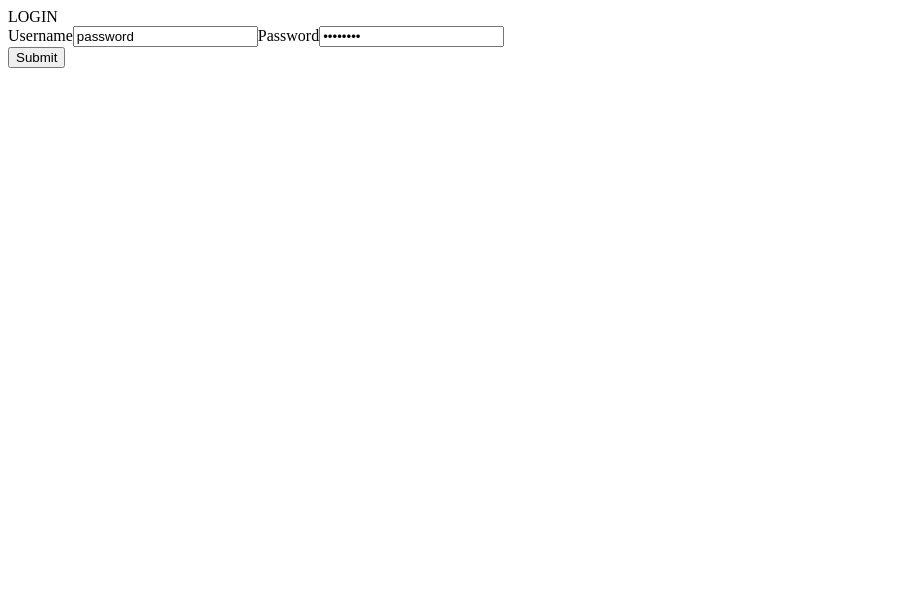
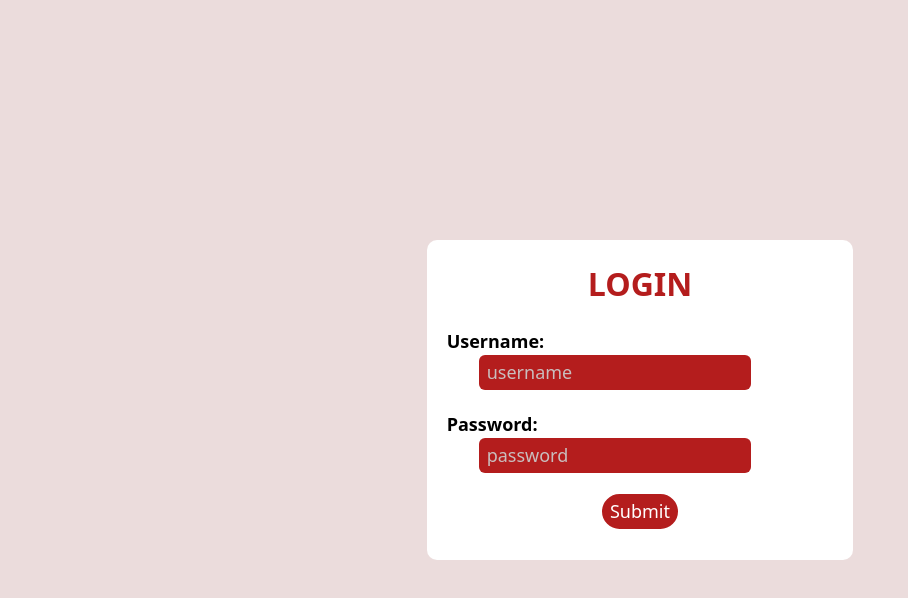
Before and after one commit to Adarshb2000/Dairy, a React (Vite) app in the folder Frontend/: page /login in a window 1280 px wide. Shown: the top 598 px of the page, without its empty margins (0-908 px from the left). Built offline with nearby package versions, Linux system fonts and the light colour scheme.

Commit message:
login page css added

```diff
--- a/Frontend/package.json
+++ b/Frontend/package.json
@@ -4,6 +4,8 @@
   "description": "",
   "main": "index.js",
   "dependencies": {
+    "autoprefixer": "^10.4.2",
+    "postcss": "^8.4.6",
     "prettier": "^2.5.1",
     "react": "^17.0.2",
     "react-dom": "^17.0.2",
@@ -18,7 +20,8 @@
     "eslint-plugin-import": "^2.25.3",
     "eslint-plugin-jsx-a11y": "^6.5.1",
     "eslint-plugin-react": "^7.27.1",
-    "parcel": "^2.0.1"
+    "parcel": "^2.0.1",
+    "tailwindcss": "^3.0.18"
   },
   "scripts": {
     "dev": "parcel src/index.html",
--- a/Frontend/src/LogIn.js
+++ b/Frontend/src/LogIn.js
@@ -5,8 +5,8 @@ import { authentication } from './Helper'
 const LogIn = () => {
   const navigate = useNavigate()
   const [loading, setLoading] = useState(false)
-  const [username, setUsername] = useState('password')
-  const [password, setPassword] = useState('password')
+  const [username, setUsername] = useState('')
+  const [password, setPassword] = useState('')
 
   const formSubmit = async (e) => {
     e.preventDefault()
@@ -25,36 +25,40 @@ const LogIn = () => {
   return loading ? (
     <>Loading</>
   ) : (
-    <div>
-      {}
-      <div>
-        <div>LOGIN</div>
-        <form onSubmit={formSubmit}>
+    <div className="wrapper">
+      <div className="box1">
+        <div className="login-heading">LOGIN</div>
+        <form className="form1" onSubmit={formSubmit}>
           <div>
             <label htmlFor="Username">
-              Username
+              <span className="font-semibold">Username:</span>
               <input
+                className="inputs"
                 id="username"
-                onChange={(e) => setUsername(e.target.value)}
+                onChange={({ target }) => setUsername(target.value)}
                 value={username}
                 placeholder="username"
               />
             </label>
+          </div>
+          <div>
             <label htmlFor="Password">
-              Password
+              <span className="font-semibold">Password:</span>
               <input
+                className="inputs"
                 id="password"
                 type="password"
-                onChange={(e) => setPassword(e.target.value)}
+                onChange={({ target }) => setPassword(target.value)}
                 value={password}
                 placeholder="password"
               />
             </label>
           </div>
           <div>
-            <button>Submit</button>
+            <button className="buttons">Submit</button>
           </div>
         </form>
+        {/* <div className="avai"></div> */}
       </div>
     </div>
   )
--- /dev/null
+++ b/Frontend/src/index.css
@@ -0,0 +1,56 @@
+@tailwind base;
+@tailwind components;
+@tailwind utilities;
+
+.wrapper {
+  display: flex;
+  justify-content: center;
+  align-items: center;
+  width: 100%;
+  height: 100%;
+  background-color: theme('colors.grey0');
+}
+
+.box1 {
+  display: flex;
+  flex-direction: column;
+  background-color: white;
+  padding: 20px;
+  border-radius: 10px;
+  width: fit-content;
+  height: 300px;
+  @apply md:h-2/5 md:w-2/3 lg:w-1/3;
+}
+
+.form1 {
+  display: flex;
+  flex-direction: column;
+  flex-grow: 3;
+  flex-shrink: 3;
+  height: 70%;
+  justify-content: space-around;
+  align-items: center;
+  font-size: large;
+}
+
+.login-heading {
+  flex-grow: 1;
+  flex-shrink: 1;
+  text-align: center;
+  font-size: xx-large;
+  color: theme('colors.red1');
+  font-weight: bold;
+}
+
+.inputs {
+  @apply ml-8 p-1 pl-2 bg-red1 text-white placeholder-grey1
+    rounded-md;
+}
+
+.buttons {
+  @apply bg-red1 px-1.5 py-0.5 border-red1 border-2 text-white rounded-3xl hover:bg-white hover:border-red1 hover:text-red1 hover:font-bold;
+}
+
+.avai {
+  @apply w-10 h-10;
+}
--- a/Frontend/src/index.html
+++ b/Frontend/src/index.html
@@ -4,10 +4,11 @@
     <meta charset="UTF-8" />
     <meta http-equiv="X-UA-Compatible" content="IE=edge" />
     <meta name="viewport" content="width=device-width, initial-scale=1.0" />
+    <link href="./index.css" rel="stylesheet" />
     <title>Dairy</title>
   </head>
   <body>
-    <div id="root">
+    <div class="flex h-screen" id="root">
       <h1>yoooooooooo</h1>
     </div>
     <script type="module" src="App.js"></script>
--- /dev/null
+++ b/Frontend/tailwind.config.js
@@ -0,0 +1,14 @@
+module.exports = {
+  content: ['./src/*.{html,js,ts,jsx,tsx}'],
+  theme: {
+    extend: {
+      colors: {
+        grey0: '#ebdcdc',
+        grey1: '#c9bebe',
+        orange1: '#ff7800',
+        red1: '#b41d1d',
+      },
+    },
+  },
+  plugins: [],
+}
```
Also changed, not shown: Frontend/.postcssrc (added), 1 other file (tests, documents, lock files or other folders).
